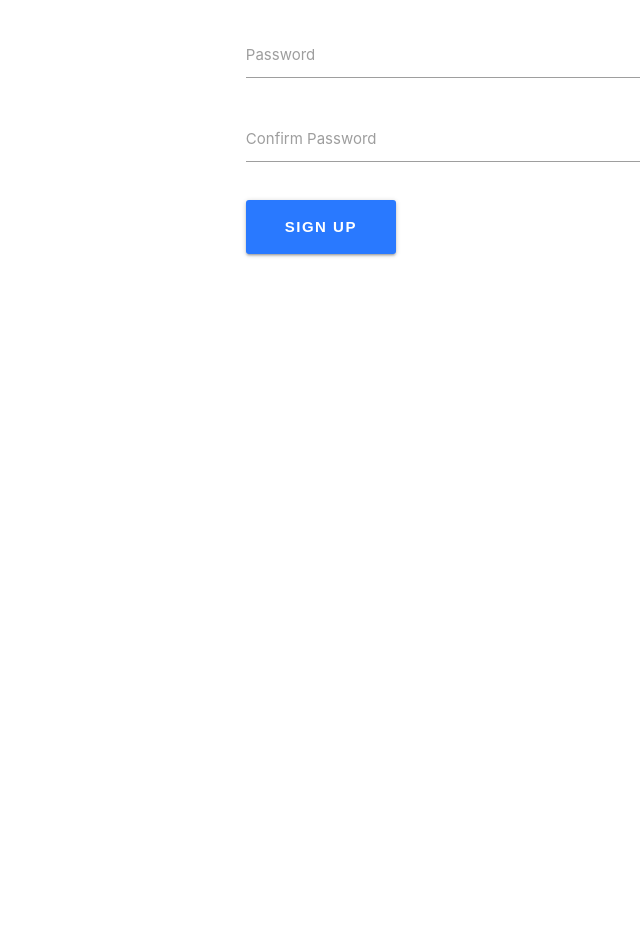
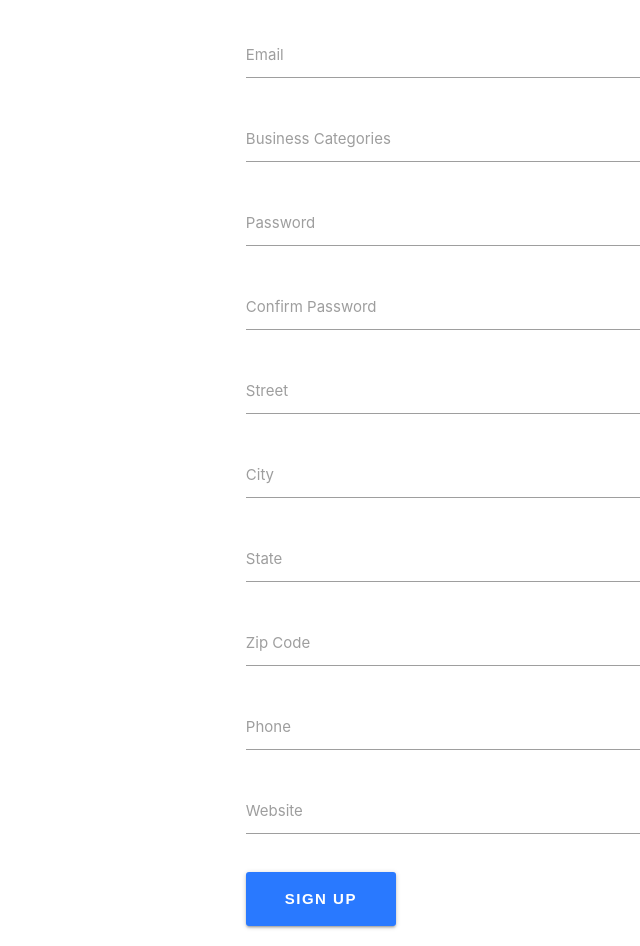
Before and after one commit to elenabaurkot/yellowChat, a React (Create React App) app in the folder client/: page /vendorRegister in a window 1280 px wide. Shown: the part 440-1386 px from the top of the page, without its empty margins (128-768 px from the left). Before the commit the page ends 800 px from the top, so only its background shows below. Built offline with nearby package versions, Linux system fonts and the light colour scheme; a web font is replaced by a local one.

Commit message:
all inputs added for vendors

```diff
--- a/client/src/actions/authActions.js
+++ b/client/src/actions/authActions.js
@@ -16,14 +16,14 @@ import {
 } from "./types";
 
 // Register User
-export const registerUser = ({name, username, email, password, usertype}) => dispatch => {
+export const registerUser = ({company, name, username, email, password, usertype, categories, street, city, state, zip, phone, website}) => dispatch => {
   // headers
   const config= {
     headers:
     {"Content-type": "application/json"}
   }
   // request body
-  const body= JSON.stringify({name, username, email, password, usertype});
+  const body= JSON.stringify({company, name, username, email, password, usertype, categories, street, city, state, zip, phone, website});
   axios
     .post("/api/register", body, config)
     .then(res => dispatch({
--- a/client/src/pages/Login.js
+++ b/client/src/pages/Login.js
@@ -53,7 +53,7 @@ onSubmit = e => {
       email: this.state.email,
       password: this.state.password
     };
-console.log(userData);
+// console.log(userData);
 this.props.loginUser(userData);
   };
 
--- a/client/src/pages/register/CustomerRegister.js
+++ b/client/src/pages/register/CustomerRegister.js
@@ -58,7 +58,7 @@ const newUser = {
       password: this.state.password,
       password2: this.state.password2
     };
-console.log(newUser);
+// console.log(newUser);
 this.props.registerUser(newUser);
   };
 render() {
--- a/client/src/pages/register/VendorRegister.js
+++ b/client/src/pages/register/VendorRegister.js
@@ -10,12 +10,19 @@ class VendorRegister extends Component {
   constructor() {
     super();
     this.state = {
+      company: "",
       name: "",
       email: "",
       password: "",
       password2: "",
+      categories: "",
+      street: "",
+      city: "",
+      state: "",
+      zip: "",
+      phone: "",
+      website: "",
       message: null
-
     };
   }
 
@@ -26,7 +33,6 @@ class VendorRegister extends Component {
     registerUser: PropTypes.func.isRequired,
     clearErrors: PropTypes.func.isRequired
   }
-
 
 componentDidUpdate(prevProps) {
   const { error, isRegistered, isAuthenticated } = this.props;
@@ -51,13 +57,23 @@ onChange = e => {
 onSubmit = e => {
     e.preventDefault();
 const newUser = {
+      company: this.state.company,
       name: this.state.name,
       usertype: "Vendor",
+      username: this.state.company,
+      categories: this.state.categories,
       email: this.state.email,
       password: this.state.password,
-      password2: this.state.password2
+      password2: this.state.password2,
+      street: this.state.street,
+      city: this.state.city,
+      state: this.state.state,
+      zip: this.state.zip,
+      phone: this.state.phone,
+      website: this.state.website
     };
-console.log(newUser);
+
+// console.log(newUser);
 this.props.registerUser(newUser);
   };
 render() {
@@ -80,6 +96,16 @@ return (
               </p>
             </div>
             <form noValidate onSubmit={this.onSubmit}>
+            <div className="input-field col s12">
+                <input
+                  onChange={this.onChange}
+                  name="company"
+                  // error={errors.name}
+                  id="company"
+                  type="text"
+                />
+                <label htmlFor="company">Company</label>
+              </div>
               <div className="input-field col s12">
                 <input
                   onChange={this.onChange}
@@ -103,6 +129,15 @@ return (
               <div className="input-field col s12">
                 <input
                   onChange={this.onChange}
+                  name="categories"
+                  id="categories"
+                  type="text"
+                />
+                <label htmlFor="categories">Business Categories</label>
+              </div>
+              <div className="input-field col s12">
+                <input
+                  onChange={this.onChange}
                   name="password"
                   // error={errors.password}
                   id="password"
@@ -114,11 +149,64 @@ return (
                 <input
                   onChange={this.onChange}
                   name="password2"
-                  // error={errors.password2}
                   id="password2"
                   type="password"
                 />
                 <label htmlFor="password2">Confirm Password</label>
+              </div>
+              <div className="input-field col s12">
+                <input
+                  onChange={this.onChange}
+                  name="street"
+                  id="street"
+                  type="text"
+                />
+                <label htmlFor="street">Street</label>
+              </div>
+              <div className="input-field col s12">
+                <input
+                  onChange={this.onChange}
+                  name="city"
+                  id="city"
+                  type="text"
+                />
+                <label htmlFor="city">City</label>
+              </div>
+              <div className="input-field col s12">
+                <input
+                  onChange={this.onChange}
+                  name="state"
+                  id="state"
+                  type="text"
+                />
+                <label htmlFor="state">State</label>
+              </div>
+              <div className="input-field col s12">
+                <input
+                  onChange={this.onChange}
+                  name="zip"
+                  id="zip"
+                  type="text"
+                />
+                <label htmlFor="zip">Zip Code</label>
+              </div>
+              <div className="input-field col s12">
+                <input
+                  onChange={this.onChange}
+                  name="phone"
+                  id="phone"
+                  type="text"
+                />
+                <label htmlFor="phone">Phone</label>
+              </div>
+              <div className="input-field col s12">
+                <input
+                  onChange={this.onChange}
+                  name="website"
+                  id="website"
+                  type="text"
+                />
+                <label htmlFor="website">Website</label>
               </div>
               <div className="col s12" style={{ paddingLeft: "11.250px" }}>
                 <button
```
Also changed, not shown: 1 other file (tests, documents, lock files or other folders).
